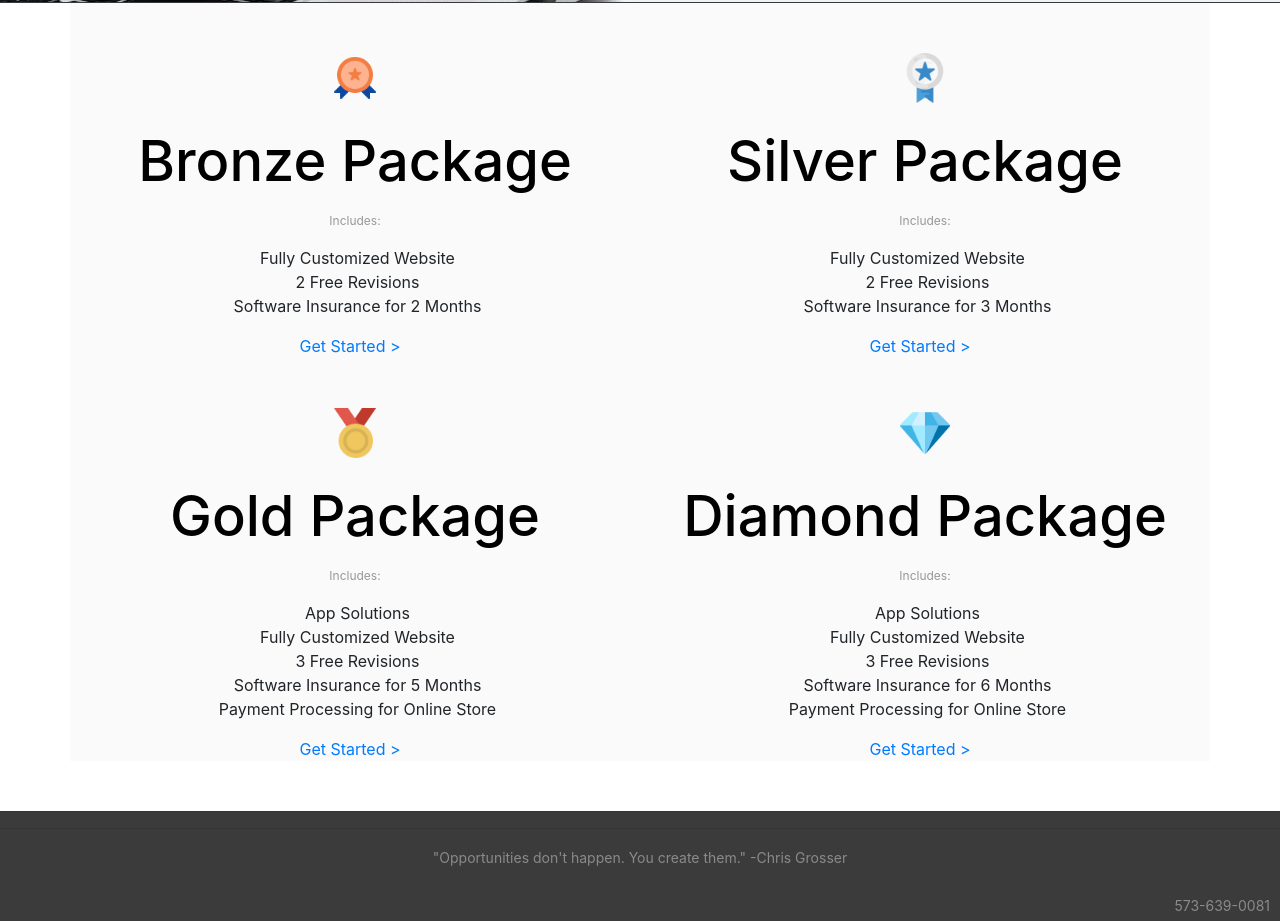
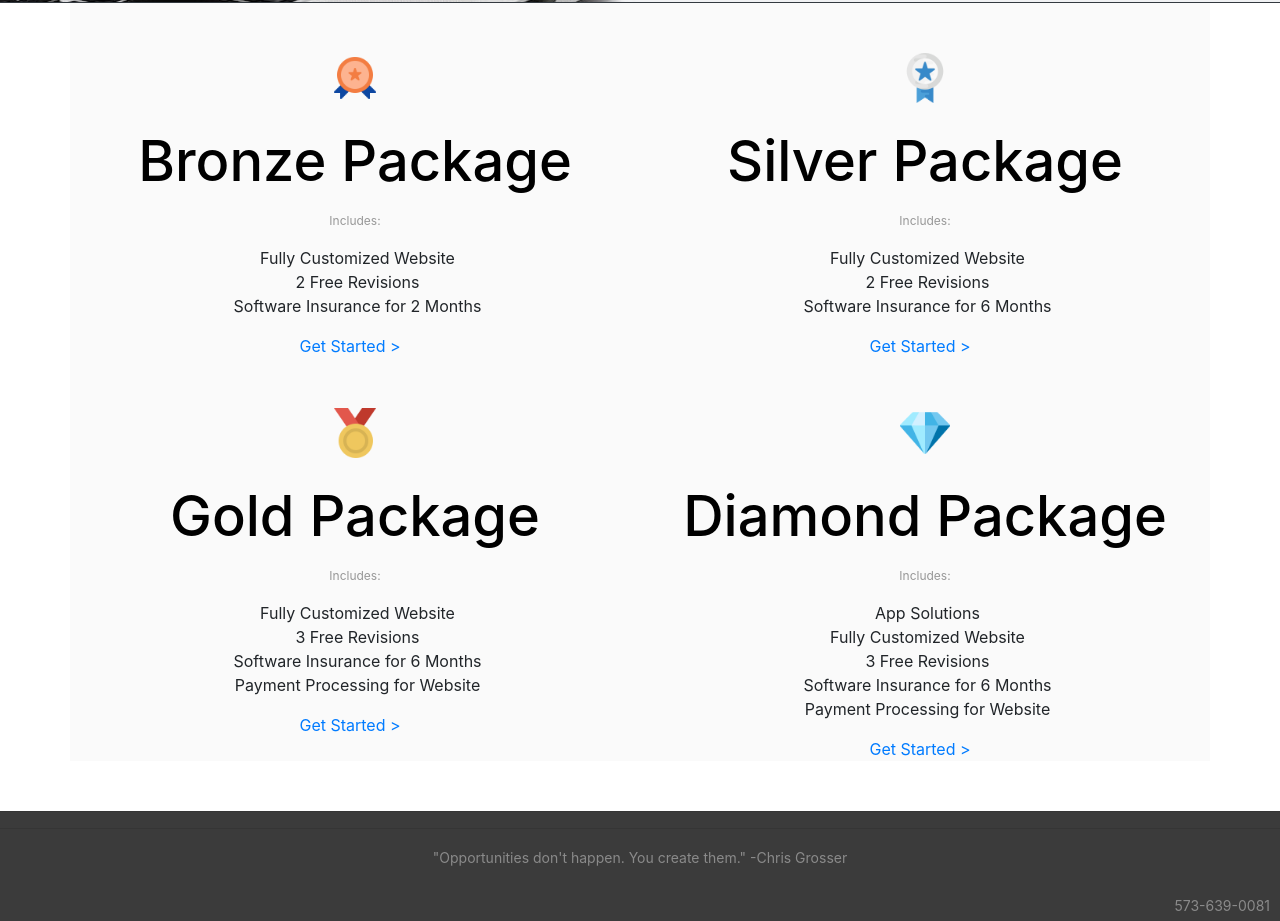
Before and after one commit to wesgriffin3/yvette, a plain HTML site: page page2.html in a window 1280 px wide. Shown: the part 521-1442 px from the top of the page. Drawn offline with nearby package versions, Linux system fonts and the light colour scheme.

Commit message:
tweak packages

```diff
--- a/page2.html
+++ b/page2.html
@@ -100,7 +100,7 @@
             <ul>
               <li>Fully Customized Website</li>
               <li>2 Free Revisions</li>
-              <li>Software Insurance for 3 Months</li>
+              <li>Software Insurance for 6 Months</li>
             </ul>
             <div class="buy-links">
               <a href="page5.html" class="learn-more">Get Started ></a>
@@ -116,11 +116,10 @@
                 <br />
                 <p class="col-preorder">Includes:</p>
                 <ul>
-                  <li>App Solutions</li>
                   <li>Fully Customized Website</li>
                   <li>3 Free Revisions</li>
-                  <li>Software Insurance for 5 Months</li>
-                  <li>Payment Processing for Online Store</li>
+                  <li>Software Insurance for 6 Months</li>
+                  <li>Payment Processing for Website</li>
                 </ul>
                 <div class="buy-links">
                   <a href="page5.html" class="learn-more">Get Started ></a>
@@ -139,7 +138,7 @@
                   <li>Fully Customized Website</li>
                   <li>3 Free Revisions</li>
                   <li>Software Insurance for 6 Months</li>
-                  <li>Payment Processing for Online Store</li>
+                  <li>Payment Processing for Website</li>
                 </ul>
                 <div class="buy-links">
                   <a href="page5.html" class="learn-more">Get Started ></a>
```
